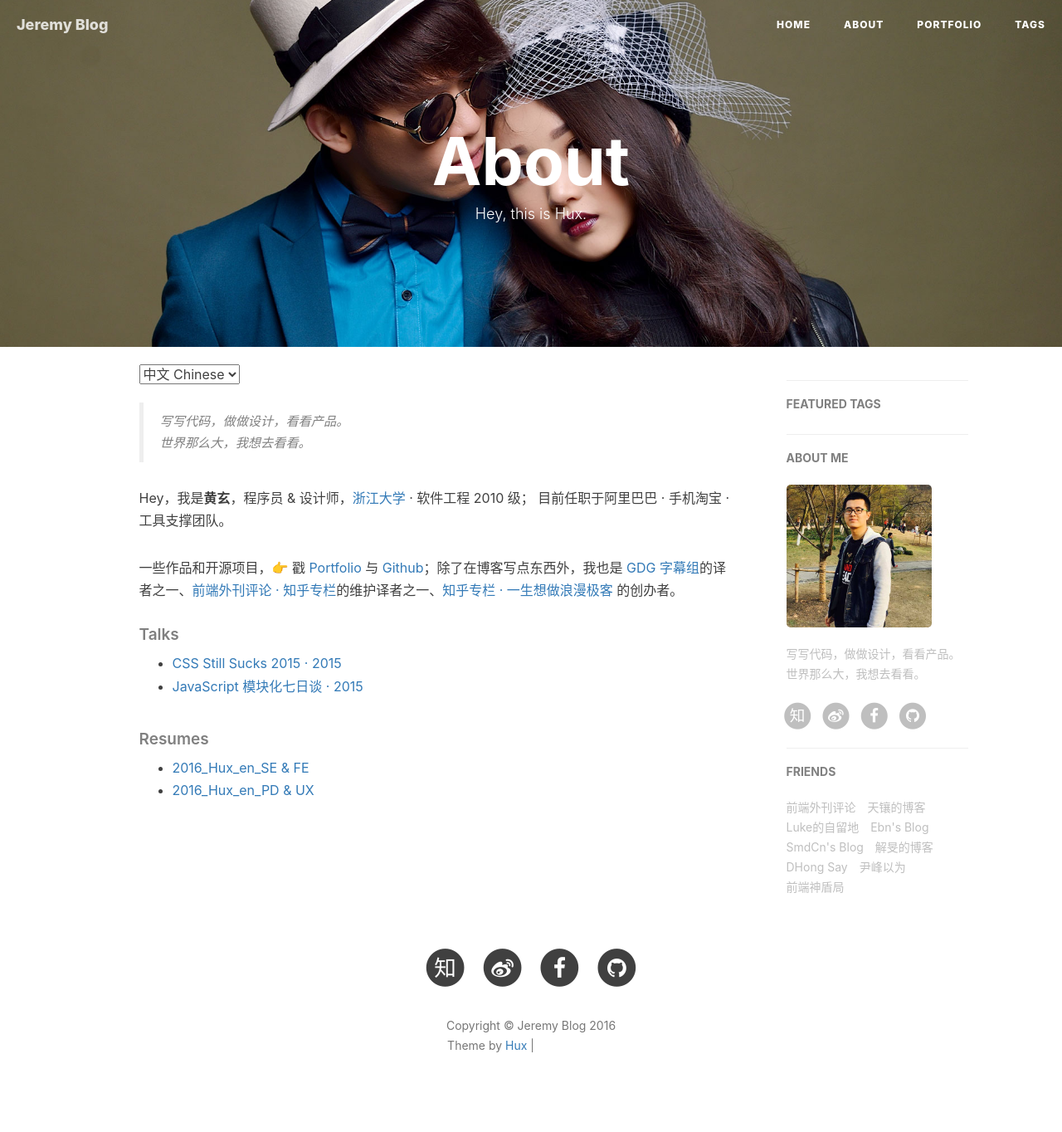
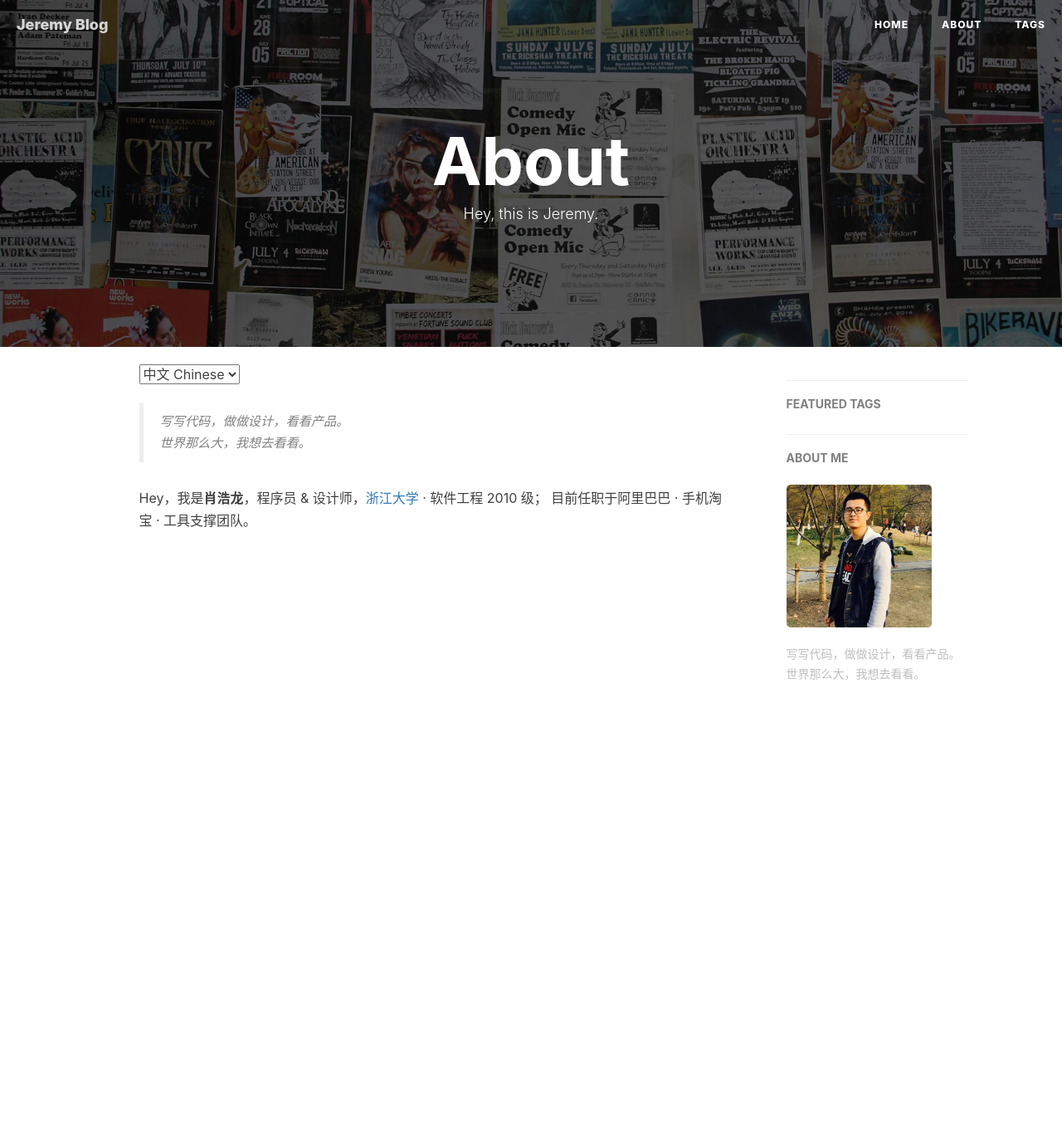
Before and after one commit to Jeremy-Xiao/Jeremy-Xiao.github.io, a Jekyll site: the page built from about.html, in a window 1280 px wide. Shown: the whole page at 83% size. Built offline with Jekyll 4.4.1, drawn with Linux system fonts in a browser that asks for light colours; nearby versions of some CDN libraries; comment, search, counter and statistics services are not loaded; after the commit the page ends 987 px from its top, so only the background shows below that; grey boxes are pictures that could not be loaded.

Commit message:
remove not mime

```diff
--- a/_config.yml
+++ b/_config.yml
@@ -2,7 +2,7 @@
 title: Jeremy Blog
 SEOTitle: 肖浩龙的博客 | Jeremy Blog
 header-img: img/home-bg.jpg
-email: huxpro@gmail.com
+email: 891888507@qq.com
 description: "关于前端与设计、黑客与画家 | 箫枫，Phone Big Fan，Sdk Developer，Web Engineer，Android | 这里是 @Jeremy肖浩龙 的个人博客，与你一起发现更大的世界。"
 keyword: "肖浩龙, Jeremy肖浩龙, Jeremy肖浩龙, 博客, 个人网站, 互联网"
 url: "http://xiaohaolong.com"              # your host, for absolute URL
@@ -12,11 +12,11 @@ baseurl: ""                             # for example, '/blog' if your blog host
 
 # SNS settings
 RSS: false
-weibo_username:     huxpro
-zhihu_username:     huxpro
-github_username:    huxpro
-#twitter_username:  huxpro
-facebook_username:  huxpro
+# weibo_username:     huxpro
+# zhihu_username:     huxpro
+# github_username:    huxpro
+# twitter_username:  huxpro
+# facebook_username:  Jeremy Xiao
 
 
 
--- a/_includes/footer.html
+++ b/_includes/footer.html
@@ -69,7 +69,7 @@
                     </li>
                     {% endif %}
                 </ul>
-                <p class="copyright text-muted">
+<!--                 <p class="copyright text-muted">
                     Copyright &copy; {{ site.title }} {{ site.time | date: '%Y' }}
                     <br>
                     Theme by <a href="http://huangxuan.me">Hux</a> |
@@ -78,7 +78,7 @@
                         frameborder="0" scrolling="0" width="91px" height="20px"
                         src="https://ghbtns.com/github-btn.html?user=huxpro&repo=huxpro.github.io&type=star&count=true" >
                     </iframe>
-                </p>
+                </p> -->
             </div>
         </div>
     </div>
--- a/_layouts/page.html
+++ b/_layouts/page.html
@@ -182,7 +182,7 @@ layout: default
                         <li><a href="{{friend.href}}">{{friend.title}}</a></li>
                     {% endfor %}
                 </ul>
-                {% endif %}
+                {% endif %}-->
     		</div>
         {% endif %}
 	</div>
--- a/about.html
+++ b/about.html
@@ -1,14 +1,14 @@
 ---
 layout: page
 title: "About"
-description: "Hey, this is Hux."
-header-img: "img/about-bg.jpg"
+description: "Hey, this is Jeremy."
+header-img: "img/home-bg.jpg"
 ---
 
 <!-- Language Selector -->
 <select onchange= "onLanChange(this.options[this.options.selectedIndex].value)">
     <option value="0" selected> 中文 Chinese </option>
-    <option value="1"> 英文 English </option>
+    <!-- <option value="1"> 英文 English </option> -->
 </select>
 
 <!-- Chinese Version -->
@@ -18,10 +18,10 @@ header-img: "img/about-bg.jpg"
     <blockquote><p>写写代码，做做设计，看看产品。<br>
     世界那么大，我想去看看。</p></blockquote>
 
-    <p>Hey，我是<strong>黄玄</strong>，程序员 &amp; 设计师，<a href="http://www.zju.edu.cn//">浙江大学</a> · 软件工程 2010 级；
+    <p>Hey，我是<strong>肖浩龙</strong>，程序员 &amp; 设计师，<a href="http://www.zju.edu.cn//">浙江大学</a> · 软件工程 2010 级；
     目前任职于阿里巴巴 · 手机淘宝 · 工具支撑团队。</p>
 
-    <p>一些作品和开源项目，👉 戳 <a href="/portfolio">Portfolio</a> 与 <a href="http://github.com/huxpro">Github</a>；除了在博客写点东西外，我也是 <a href="http://www.gfansub.com/">GDG 字幕组</a>的译者之一、<a href="http://zhuanlan.zhihu.com/FrontendMagazine">前端外刊评论 · 知乎专栏</a>的维护译者之一、<a href="http://zhuanlan.zhihu.com/huxblog">知乎专栏 · 一生想做浪漫极客</a> 的创办者。</p>
+<!--     <p>一些作品和开源项目，👉 戳 <a href="/portfolio">Portfolio</a> 与 <a href="http://github.com/huxpro">Github</a>；除了在博客写点东西外，我也是 <a href="http://www.gfansub.com/">GDG 字幕组</a>的译者之一、<a href="http://zhuanlan.zhihu.com/FrontendMagazine">前端外刊评论 · 知乎专栏</a>的维护译者之一、<a href="http://zhuanlan.zhihu.com/huxblog">知乎专栏 · 一生想做浪漫极客</a> 的创办者。</p>
 
     <h5>Talks</h5>
 
@@ -36,7 +36,7 @@ header-img: "img/about-bg.jpg"
     <ul>
     <li><a href="/attach/2016_Hux_en_SE.pdf">2016_Hux_en_SE &amp; FE</a></li>
     <li><a href="attach/2016_Hux_en_PD.pdf">2016_Hux_en_PD &amp; UX</a></li>
-    </ul>
+    </ul>-->
 
 </div>
 
--- a/portfolio/index.html
+++ /dev/null
@@ -1,219 +0,0 @@
----
-title: Portfolio
-layout: default
----
-
-<!DOCTYPE html>
-<html class="no-js">
-	<head>
-		<meta charset="UTF-8" />
-		<meta http-equiv="X-UA-Compatible" content="IE=edge,chrome=1">
-		<meta name="viewport" content="width=device-width, initial-scale=1.0">
-		<title>Hux - Timeline</title>
-		<link rel="stylesheet" type="text/css" href="css/timeline.css" />
-		<script src="js/modernizr.custom.js"></script>
-	</head>
-	<body>
-		<div class="container" style="margin:0;padding:0;width:100%;">
-			<header>
-				<img width="190" height="190" src="images/hux_avatar.png">
-				<h1>Hux</h1>
-				<p>A student major in Web & Mobile,<br>
-					focus on UI Development, UX Design and Motion Graphic.</p>
-			</header>
-			<div class="main">
-				<ul class="cbp_tmtimeline">
-					<li>
-						<div class="cbp_tmlabel">
-							<h2 id="boxoffice">BoxOffice @Wepiao</h2>
-							<time>2015.09</time>
-							<img src="images/work-wepiao-bo.jpg">
-							<ul>
-								<li>
-									Wepiao Boxoffice app provides huge amounts of data and visualization of movies and cinemas including times, box office, attendance, ranking with a real-time analyzing back-end, which available on Web, iOS and Android.<br> As the <b>Lead Front-end Developer this project</b>, we built this app in the <a href="https://en.wikipedia.org/wiki/Single-page_application">Single-page Application Model</a> to provide a more fluid user experience with awesome <a href="http://facebook.github.io/react/">React.js</a>
-								</li>
-								<li class="skill">
-									<span class="cbp_tmicon-phone"></span>
-									<span><b>JS</b></span>
-									<span class="i-react"></span>
-									<span class="link"><a target="_blank" href="http://piaofang.wepiao.com">Try it</a></span>
-								</li>
-							</ul>
-						</div>
-					</li>
-					<li>
-						<div class="cbp_tmlabel">
-							<h2 id="busyweek">BusyWeek!</h2>
-							<time>2015.02</time>
-							<img src="images/work-busyweek.jpg">
-							<ul>
-								<li>
-									BusyWeek! is a time-based Todo application, available on Web and Apple App Store, which also support the backup and restore to and from the cloud.<br>
-									It's material-designed, truly responsive across platforms and based on modern web technologies including HTML5, CSS3, Sass and powerful <a href="http://vuejs.org">Vue.js</a>.
-								</li>
-								<li class="skill">
-									<span class="cbp_tmicon-phone"></span>
-									<span><b>JS</b></span>
-									<span class="i-vue"></span>
-									<span class="link"><a target="_blank" href="http://huangxuan.me/BusyWeek/dist/">Try it</a></span>
-								</li>
-							</ul>
-						</div>
-					</li>
-					<li>
-						<div class="cbp_tmlabel">
-							<h2>Alitrip.com @Alibaba</h2>
-							<time>2014 - 2015</time>
-							<img src="images/intern-alitrip.jpg">
-							<ul>
-								<li>
-									Alitrip, formerly Taobao Travel, is one of the biggest platform for China's online travel sector, on which there has over 10,000 merchants providing airplane tickets, vacation packages, hotel booking services, visa application services and tour guide services.<br>
-									As a <b>Intern Front-End Engineer</b>, I provided mobile-web and hybrid-apps development for our online travel business. Besides, I  contribute to performance, UI rendering optimization and CSS library.
-								</li>
-								<li class="skill">
-									<span class="cbp_tmicon-phone"></span>
-									<span><b>JS</b></span>
-									<a href="https://github.com/kissyteam/kissy"><span class="i-kissy"></span></a>
-									<span class="link"><a target="_blank" href="http://alitrip.com">alitrip.com</a></span>
-								</li>
-							</ul>
-						</div>
-					</li>
-					<!--<li>
-						<div class="cbp_tmlabel">
-							<h2>SENOVA WebApp</h2>
-							<img src="images/senova.jpg">
-							<ul>
-								<li>《多媒体交互设计一》结课作业，以北汽“绅宝”为目标品牌，iPad 为主要平台进行的 App 设计，旨在用一种可交互的方式介绍“绅宝”车型。完全采用 Html5 技术开发，可添加至主屏幕离线运行。着力于触控交互体验的优化与优雅的动画设计。</li>
-								<li>Responsible : Front-End，Interaction，Product</li>
-								<li>Partner : ZOE-张瑜</li>
-								<li class="skill">
-									<span class="cbp_tmicon-html"></span>
-									<span class="fa fa-css3"></span>
-									<span><b>JS</b></span>
-									<span class="link"><a target="_blank" href="http://huangxuan.me/senova/">Link</a></span>
-								</li>
-							</ul>
-						</div>
-					</li>-->
-					<li>
-						<div class="cbp_tmlabel">
-							<h2 id="hslider">jQuery.HSlider</h2>
-							<time>2013.10</time>
-							<img src="images/work-hslider.jpg">
-							<ul>
-								<li>
-									HSlider, a full-page scrolling, touch-friendly jQuery slider plugin for mobile and modern desktop browser only. All its animations are powered by CSS3 with GPU acceleration and URL sharing with hash is supported.
-								</li>
-								<li class="skill">
-									<span class="fa fa-css3"></span>
-									<span><b>JS</b></span>
-									<span class="i-jquery"></span>
-									<span class="link"><a target="_blank" href="http://www.tudou.com/programs/view/Xa-pGW55N4g/">Github</a></span>
-								</li>
-							</ul>
-						</div>
-					</li>
-					<li>
-						<div class="cbp_tmlabel">
-							<h2>《真相不止一个》</h2>
-							<time>2013.10</time>
-							<img src="images/work-truth.jpg">
-							<ul>
-								<li>Motion Graphic Design, powered by Adobe After Effect and cooperate with amazing artist <a href="https://www.behance.net/psychofish">@Psycho_fish</a></li>
-								<li class="skill">
-									<span><b>Ae</b></span>
-									<span class="cbp_tmicon-video"></span>
-									<span class="link"><a target="_blank" href="http://www.tudou.com/programs/view/Xa-pGW55N4g/">View</a></span>
-								</li>
-							</ul>
-						</div>
-					</li>
-					<li>
-						<div class="cbp_tmlabel">
-							<h2>Intern @LxU Studio</h2>
-							<time>2013.06 - 08</time>
-							<img src="images/intern-lxu.jpg">
-							<ul>
-								<li>
-									As a <b>Intern Motion Graphic Designer</b>, I participated in several creative advertising virus videos for our clients including Baidu and Continental.
-								</li>
-								<li class="skill">
-									<span><b>Ae</b></span>
-									<span class="cbp_tmicon-video"></span>
-									<span class="link"><a target="_blank" href="http://weibo.com/lxustudio">@LxU</a></span>
-								</li>
-							</ul>
-						</div>
-					</li>
-					<li>
-						<div class="cbp_tmlabel">
-							<h2>Puzzled Hybrid</h2>
-							<time>2013.06</time>
-							<img src="images/work-puzzle.png">
-							<ul>
-								<li> This font is parts of the course work of <b>Design Basis</b>, which mix Serif fonts, Sans-serif fonts and...zebra-stripe! Why I design it like that is still a puzzle to me, and the intro video is available below.
-								<li class="skill">
-									<span class="cbp_tmicon-font"></span>
-									<span><b>Ps</b></span>
-									<span><b>Ae</b></span>
-									<span class="link"><a target="_blank" href="http://www.tudou.com/programs/view/DtG8SaFAoXU/">View</a></span>
-								</li>
-							</ul>
-						</div>
-					</li>
-					<li>
-						<div class="cbp_tmlabel">
-							<h2>Home - UI Design</h2>
-							<time>2012.11</time>
-							<img src="images/work-uihome.jpg">
-							<ul>
-								<li>
-									Participated in the students team with Huang Yi and Nie Ruijie as the UI Motion Designer. Won the first prize in 7th national IT application competition
-								</li>
-								<li class="skill">
-									<span><b>Fl</b></span>
-									<span class="link"><a target="_blank" href="http://animation.cuc.edu.cn/2c90943227f186ba0127f18a7ff10009/view/394">News</a></span>
-								</li>
-							</ul>
-						</div>
-					</li>
-					{% if site.duoshuo_username %}
-					<li>
-						<div class="cbp_tmlabel">
-			                <!-- 多说评论框 start -->
-			                <div class="comment">
-			                    <div class="ds-thread"
-									data-thread-key="{{site.duoshuo_username}}/portfolio"
-			                        data-title="{{page.title}}"
-			                        data-url="{{site.url}}{{site.baseurl}}{{page.url}}" >
-			                    </div>
-			                </div>
-			                <!-- 多说评论框 end -->
-						</div>
-					</li>
-					{% endif %}
-				</ul>
-			</div>
-		</div>
-		{% if site.duoshuo_username %}
-		<!-- 多说公共JS代码 start (一个网页只需插入一次) -->
-		<script type="text/javascript">
-		    // dynamic User by Hux
-		    var _user = '{{site.duoshuo_username}}';
-
-		    // duoshuo comment query.
-		    var duoshuoQuery = {short_name: _user };
-		    (function() {
-		        var ds = document.createElement('script');
-		        ds.type = 'text/javascript';ds.async = true;
-		        ds.src = (document.location.protocol == 'https:' ? 'https:' : 'http:') + '//static.duoshuo.com/embed.js';
-		        ds.charset = 'UTF-8';
-		        (document.getElementsByTagName('head')[0]
-		         || document.getElementsByTagName('body')[0]).appendChild(ds);
-		    })();
-		</script>
-		<!-- 多说公共JS代码 end -->
-		{% endif %}
-	</body>
-</html>
```
Also changed, not shown: other parts of _layouts/page.html (+1 -1 lines), img/about-bg.jpg (deleted), portfolio/images/hux_avatar.png, 7 other files.
